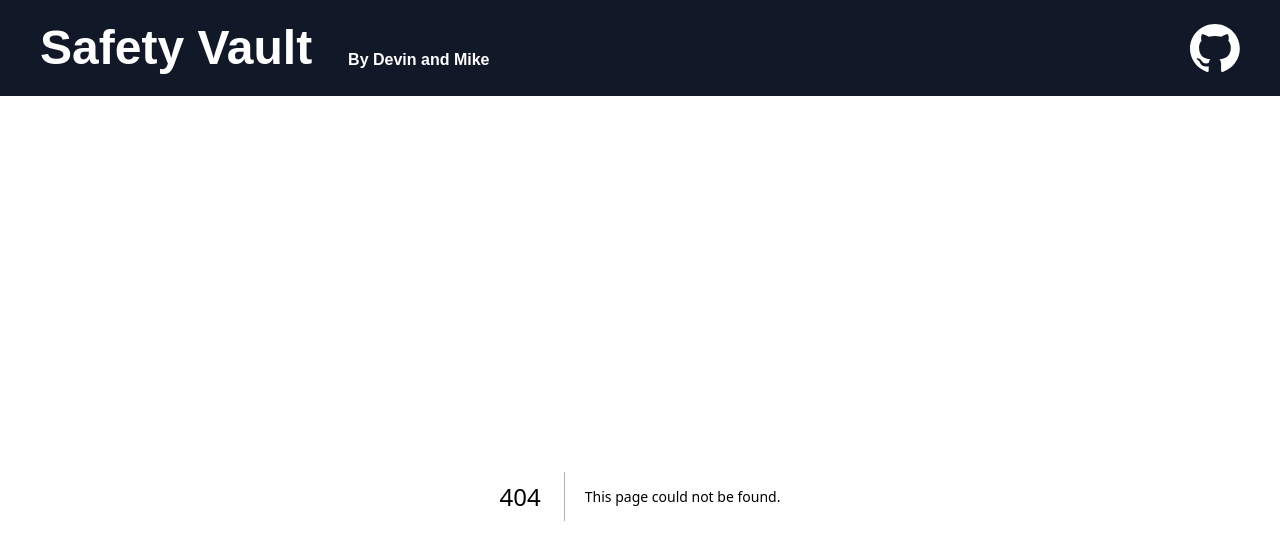
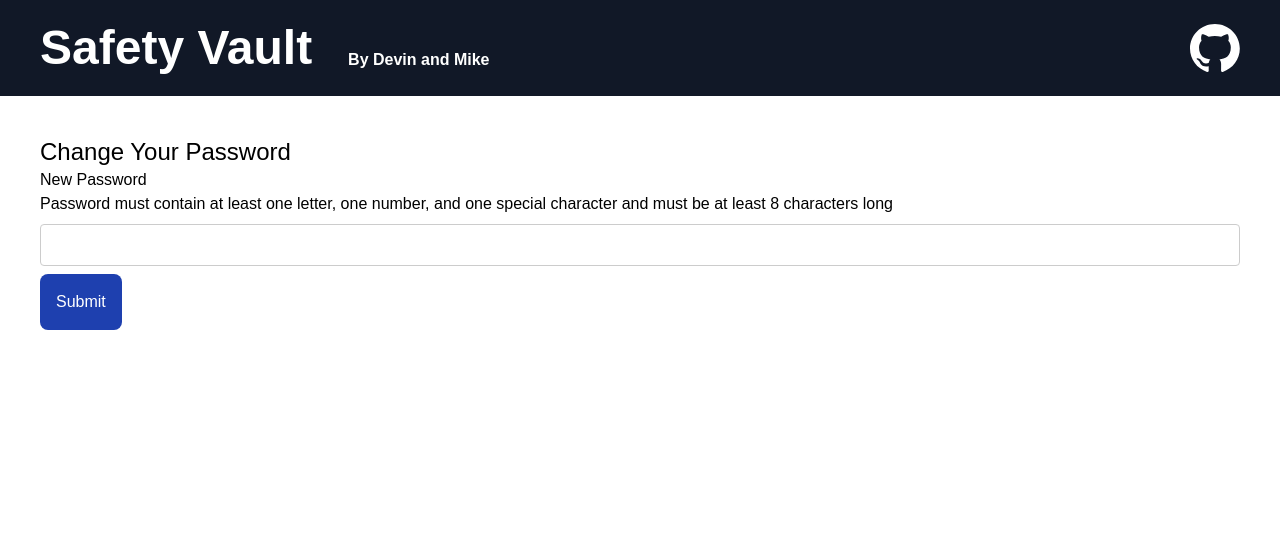
Before and after one commit to mikeezvz/SafetyVault, a Next.js app in the folder safetyvault-fe/: page /changepassword in a window 1280 px wide. Before the commit this address had no page. Shown: the top 560 px of the page. Built offline with nearby package versions, Linux system fonts and the light colour scheme.

Commit message:
add: Change password feature
A password change feature has been added via a button on the landing page. Another button was added too to go to the entries page. The buttons will only show when the user is logged in.

```diff
--- /dev/null
+++ b/safetyvault-fe/src/pages/changepassword.js
@@ -0,0 +1,61 @@
+import React, { useState } from 'react';
+
+const ChangePassword = () => {
+    const [password, setPassword] = useState('');
+    const [message, setMessage] = useState('');
+
+    const handleSubmit = async (e) => {
+        e.preventDefault();
+
+        if (!password) {
+            setMessage('Password is required!');
+            return;
+        }
+
+        try {
+            const response = await fetch('http://localhost:5000/auth/changepassword', {
+                method: 'PATCH',
+                headers: {
+                    'Content-Type': 'application/json',
+                },
+                body: JSON.stringify({ password }),
+                credentials: 'include',
+            });
+
+            const data = await response.json();
+
+            if (response.ok) {
+                setMessage('Password changed successfully!');
+                window.location.href = '/homepage';
+            } else {
+                setMessage(data.message || 'Failed to change password');
+            }
+        } catch (error) {
+            console.error('Error:', error);
+            setMessage('An error occurred while changing the password');
+        }
+    };
+
+    return (
+        <div className="m-10">
+            <p className="text-2xl">Change Your Password</p>
+            <form onSubmit={handleSubmit}>
+                <div>
+                    <label htmlFor="password">New Password</label>
+                    <p>Password must contain at least one letter, one number, and one special character and must be at least 8 characters long</p>
+                    <input
+                        type="password"
+                        id="password"
+                        value={password}
+                        onChange={(e) => setPassword(e.target.value)}
+                        required
+                    />
+                </div>
+                <button type="submit" className='bg-blue-800 hover:bg-blue-700 text-white place-self-start p-4 rounded-lg'>Submit</button>
+            </form>
+            {message && <p>{message}</p>}
+        </div>
+    );
+};
+
+export default ChangePassword;
--- a/safetyvault-fe/src/pages/index.js
+++ b/safetyvault-fe/src/pages/index.js
@@ -1,9 +1,36 @@
-import { useState } from "react";
+import { useState, useEffect } from "react";
+import Link from "next/link";
 
 export default function Home() {
   const [username, setUsername] = useState("");
   const [password, setPassword] = useState("");
   const [message, setMessage] = useState("");
+  const [isLoggedIn, setIsLoggedIn] = useState(false);
+
+  useEffect(() => {
+    const checkLoginStatus = async () => {
+      try {
+          const response = await fetch("http://localhost:5000/auth/checklogin", {
+              method: "GET",
+              credentials: "include",
+          });
+
+          if (response.ok){
+
+          const data = await response.json();
+          setIsLoggedIn(data.loggedIn);
+          }
+          else{
+            setIsLoggedIn(false);
+          }
+      } catch (error) {
+          console.error("Error checking login status:", error);
+
+      }
+  };
+
+    checkLoginStatus();
+}, []);
 
   const handleRegister = async () => {
     try {
@@ -48,6 +75,25 @@ export default function Home() {
   };
 
   return (
+    <>
+    <div className="w-full mb-10"></div>
+      {isLoggedIn ? (
+        <>
+        <Link href="/changepassword">
+          <button className="bg-blue-800 hover:bg-blue-700 text-white place-self-start ml-10 p-4 rounded-lg">
+            Change Password
+          </button>
+        </Link>
+        <Link href="/homepage">
+          <button className="bg-blue-800 hover:bg-blue-700 text-white place-self-start ml-10 p-4 rounded-lg">
+            Entries page
+          </button>
+        </Link>
+        </>
+      ) : (
+        <p>Please log in to change your password</p>
+      )}
+
     <div className="m-7">
       <div className="index-form mx-auto">
         <div className="title">Welcome</div>
@@ -91,5 +137,6 @@ export default function Home() {
         </div>
       </div>
     </div>
+    </>
   );
 }
```
Also changed, not shown: 1 other file (tests, documents, lock files or other folders).
